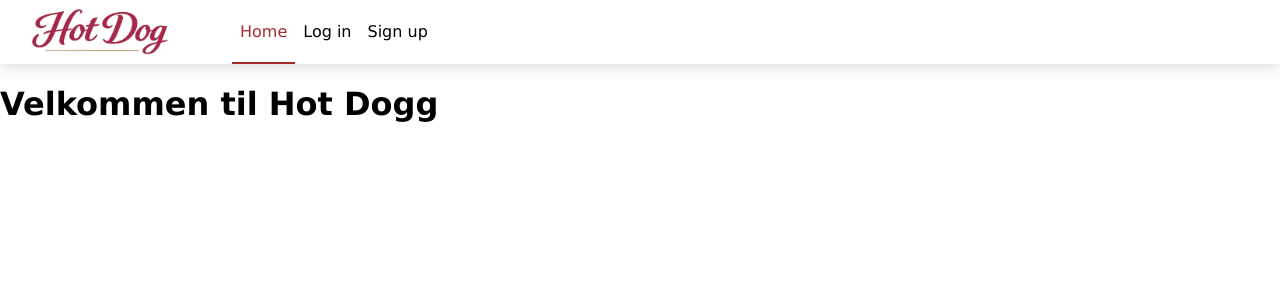
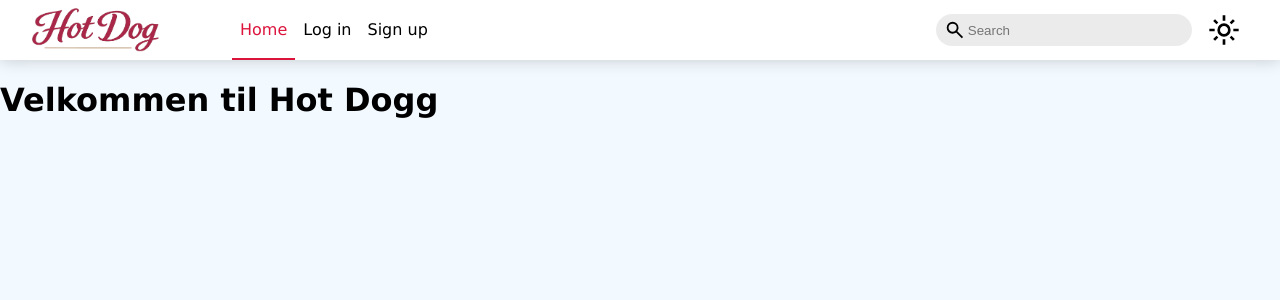
Before and after one commit to synnearv/PU-prosjekt, a SvelteKit app: page / in a window 1280 px wide. Shown: the top 300 px of the page. Built offline with nearby package versions, Linux system fonts and the light colour scheme.

Commit message:
feat: add SearchBar & ThemeSwitch to navbar

```diff
--- a/src/routes/Nav.svelte
+++ b/src/routes/Nav.svelte
@@ -1,6 +1,8 @@
 <script>
     import { page } from '$app/state';
     import logo from '$lib/assets/logo.png';
+	import LightSwitch from '$lib/components/ThemeSwitch.svelte';
+	import SearchBar from '$lib/components/SearchBar.svelte';
 </script>
 
 <div class="navbar">
@@ -19,24 +21,29 @@
 
     </div>
     <div class="menu">
-        <!-- Light mode switch, search bar, ..., goes here -->
+        <div class="menu-search-bar">
+            <SearchBar />
+        </div>
+        <div class="menu-button">
+            <LightSwitch />
+        </div>
     </div>
 </div>
 
 <style>
     .navbar {
         padding: 0 32px 0 32px;
-        background-color: white;
-        box-shadow: 0 0px 16px 0 rgba(0, 0, 0, 0.2);
         display: grid;
         grid-template-columns: 200px 1fr 2fr;
-        grid-template-rows: 64px;
+        grid-template-rows: 60px;
+        box-shadow: 0 0px 16px 0 rgba(0, 0, 0, 0.2);
+        background-color: var(--nav-color);
     }
 
     .nav-logo {
+        max-height: 100%;
         display: flex;
         align-items: center;
-        max-height: 100%;
     }
 
     .nav-logo img {
@@ -48,23 +55,39 @@
         display: flex;
     }
 
-    .menu {
-        display: flex;
-        flex-direction: row-reverse;
-    }
-
     .links a {
         padding: 0 8px 0 8px;
         display: flex;
         align-items: center;
         text-decoration: none;
         box-sizing: border-box;
-        color: black;
         border-bottom: 2px solid transparent;
+        color: var(--font-color);
+    }
+
+    .links a:hover {
+        border-bottom: 2px solid rgb(from var(--font-color) r g b / 8%);
     }
 
     .links a.active {
-        color: brown;
-        border-bottom: 2px solid brown;
+        color: var(--primary-color);
+        border-bottom: 2px solid var(--primary-color);
+    }
+
+    .menu {
+        display: flex;
+        align-items: center;
+        margin-left: auto;
+        gap: 8px;
+    }
+
+    .menu-button {
+        height: 48px;
+        width: 48px;
+    }
+
+    .menu-search-bar {
+        height: 32px;
+        width: 256px;
     }
 </style>
```
